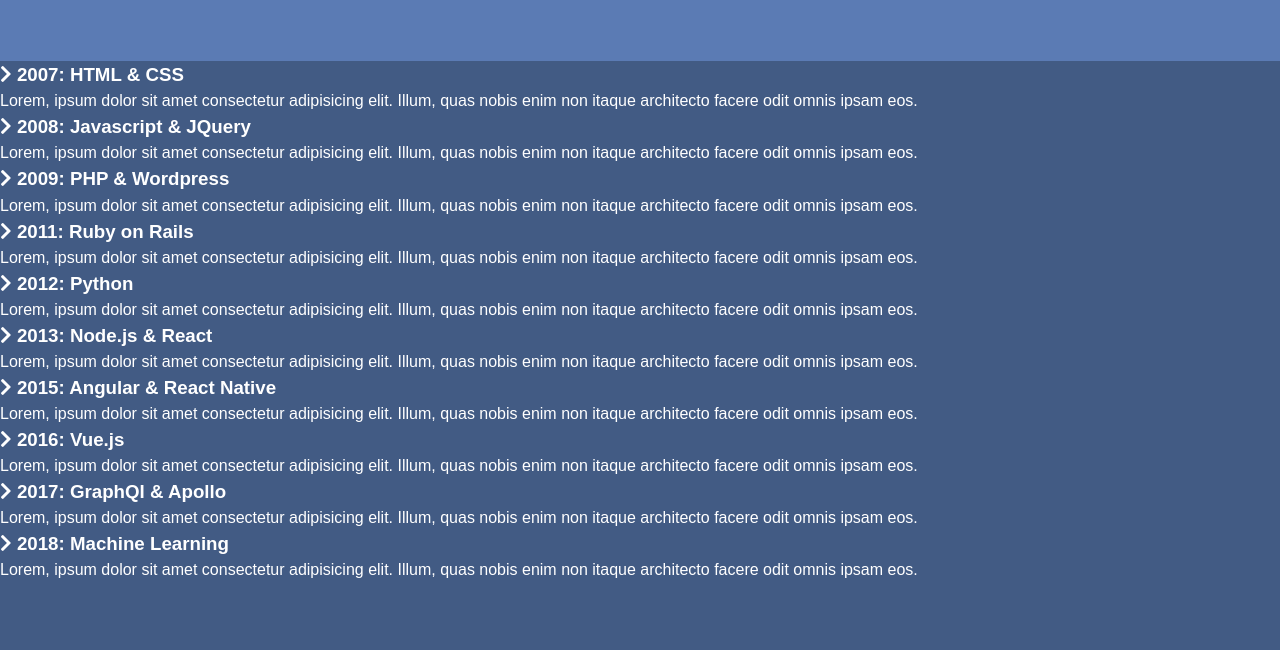
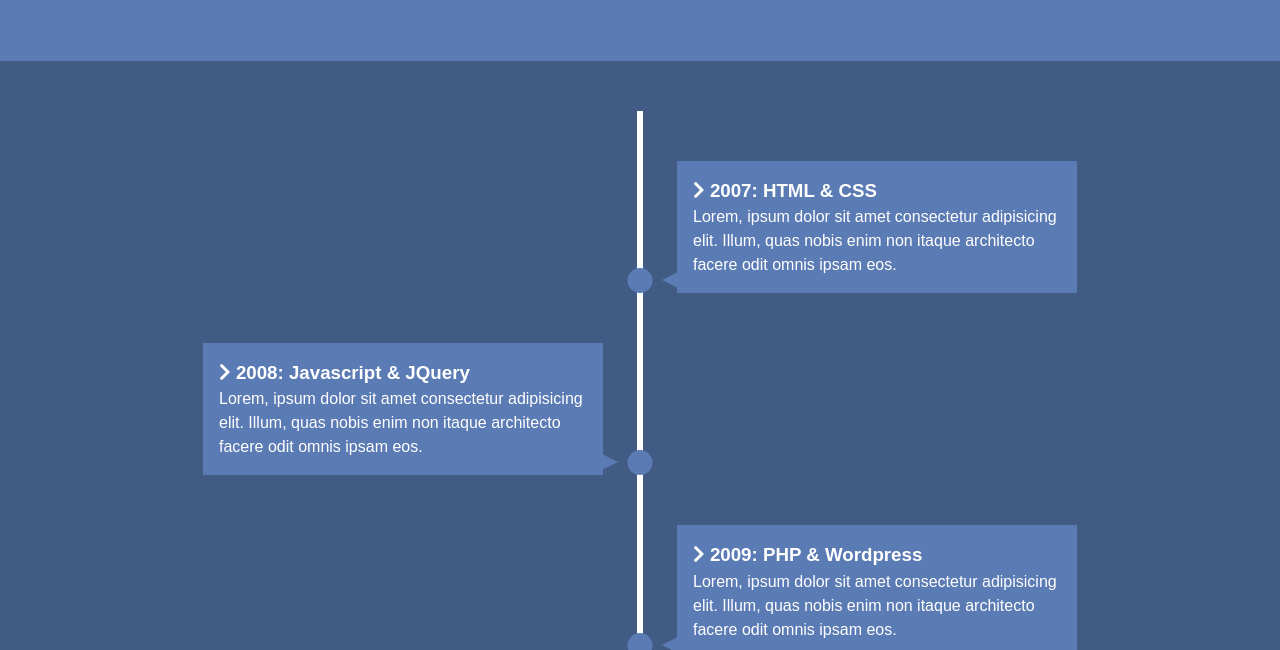
Before and after one commit to CateDunn/Knowledge-Resume, a plain HTML site: page index.html in a window 1280 px wide. Shown: the part 150-800 px from the top of the page. Drawn offline with Linux system fonts and the light colour scheme.

Commit message:
adding timeline styling

```diff
--- a/style.css
+++ b/style.css
@@ -32,3 +32,79 @@
 h1 {
   font-size: 2.3rem;
 }
+
+/* Timeline */
+
+/* Create Line */
+#timeline ul {
+  background: var(--primary-color);
+  padding: 50px 0;
+}
+
+#timeline ul li {
+  list-style: none;
+  position: relative;
+  width: 6px;
+  margin: 0 auto;
+  padding-top: 50px;
+  background: #fff;
+}
+
+/* boxes */
+#timeline ul li div {
+  position: relative;
+  bottom: 0;
+  width: 400px;
+  padding: 1rem;
+  background: var(--secondary-color);
+  transition: all 0.5s ease-in-out;
+}
+
+/* Right side */
+#timeline ul li:nth-child(odd) div {
+  left: 40px;
+}
+
+/* Left Side */
+#timeline ul li:nth-child(even) div {
+  left: -434px;
+}
+
+/* dots */
+#timeline ul li:after {
+  content: '';
+  position: absolute;
+  left: 50%;
+  bottom: 0;
+  width: 25px;
+  height: 25px;
+  background: var(--secondary-color);
+  transform: translateX(-50%);
+  border-radius: 50%;
+  transition: background 0.5s ease-in-out;
+}
+
+/* Arrows Base */
+#timeline div:before{
+  content: '';
+  position: absolute;
+  bottom: 5px;
+  width: 0;
+  height: 0;
+  border-style: solid;
+}
+
+/* Right side arrows */
+#timeline ul li:nth-child(odd) div:before {
+  left: -15px;
+  border-width: 8px 16px 8px 0;
+  border-color: transparent var(--secondary-color) transparent transparent;
+}
+
+/* Left side arrows */
+#timeline ul li:nth-child(even) div:before {
+  right: -15px;
+  border-width: 8px 0 8px 16px;
+  border-color: transparent transparent transparent var(--secondary-color);
+
+}
```
